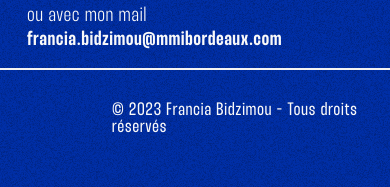
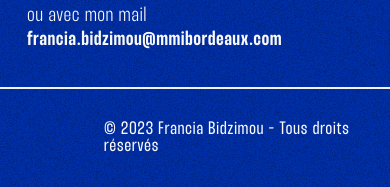
Before and after one commit to Francia-bdz/Portfolio_V2, a website: page index.html in a window 390 px wide. Shown: the part 3442-3629 px from the top of the page. Drawn offline with nearby package versions, Linux system fonts and the light colour scheme; files whose address does not match are found by name.

Commit message:
responsive about

```diff
--- a/styles/about.scss
+++ b/styles/about.scss
@@ -8,6 +8,9 @@
   position: -webkit-sticky;
   top: 0;
   z-index: 4;
+  display: flex;
+  justify-content: space-between;
+  flex-direction: column;
 
   .container {
     padding: 4% 7%;
@@ -104,8 +107,9 @@
     }
 
     .legals {
-      padding-left: 7rem;
+      padding-left: 6.5rem;
       padding-top: 2rem;
+      padding-bottom: 2rem;
       font-size: 18px;
     }
   }
```
Also changed, not shown: styles/index.css, 1 other file.
